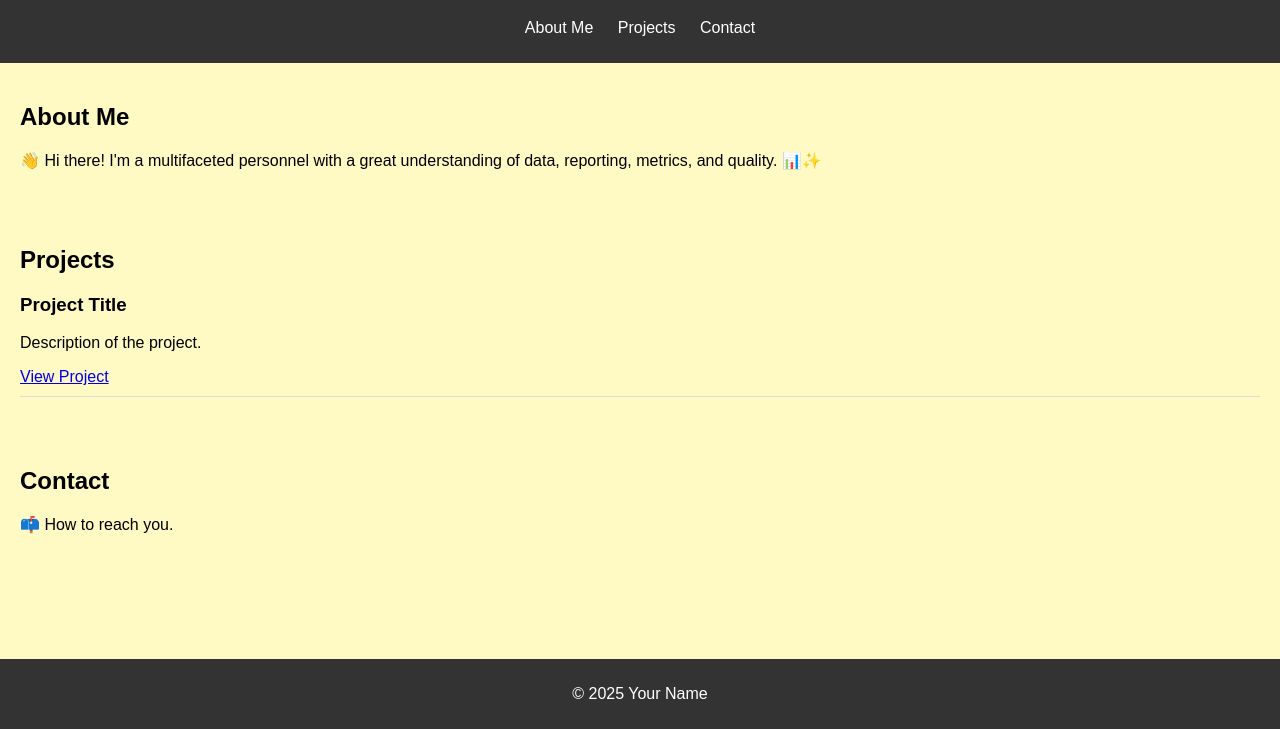
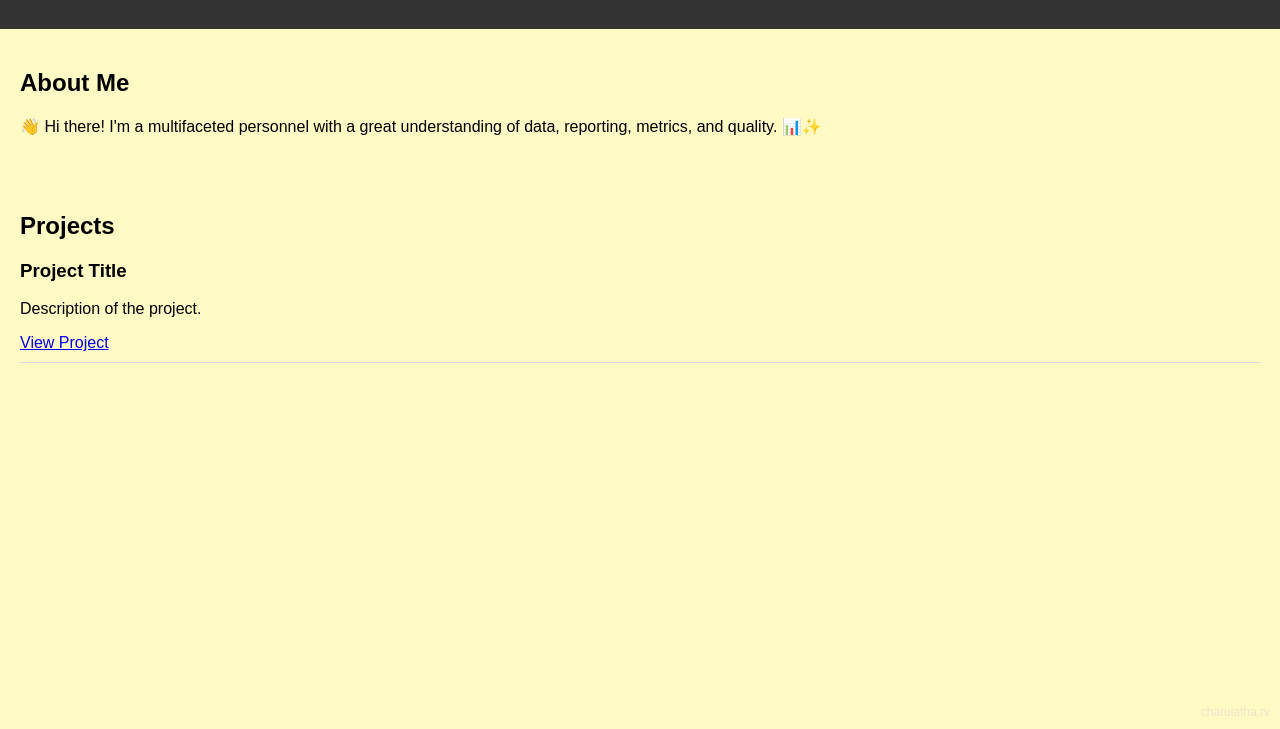
Before and after one commit to charuviswanath/Portfolio, a plain HTML site: page index.html in a window 1280 px wide. Shown: the part 71-800 px from the top of the page. Drawn offline with Linux system fonts and the light colour scheme.

Commit message:
Update index.html

```diff
--- a/index.html
+++ b/index.html
@@ -10,13 +10,6 @@
     <div class="watermark">charulatha.rv</div>
     <header>
         <h1>My Data Science Portfolio</h1>
-        <nav>
-            <ul>
-                <li>About Me</li>
-                <li>Projects</li>
-                <li>Contact</li>
-            </ul>
-        </nav>
     </header>
     <section id="about">
         <h2>About Me</h2>
@@ -31,12 +24,6 @@
         </div>
         <!-- Add more projects as needed -->
     </section>
-    <section id="contact">
-        <h2>Contact</h2>
-        <p>📫 How to reach you.</p>
-    </section>
-    <footer>
-        <p>&copy; 2025 Your Name</p>
-    </footer>
+
 </body>
 </html>
```
